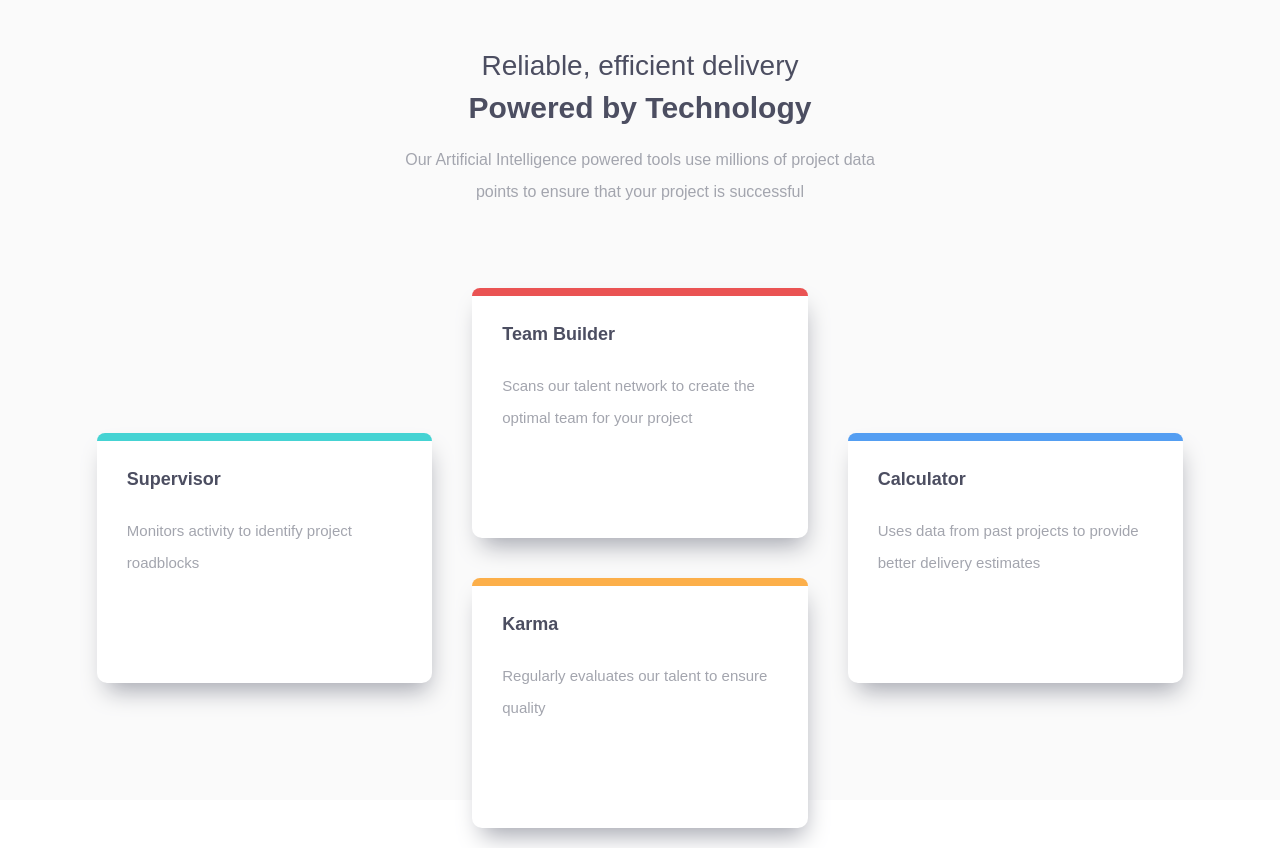
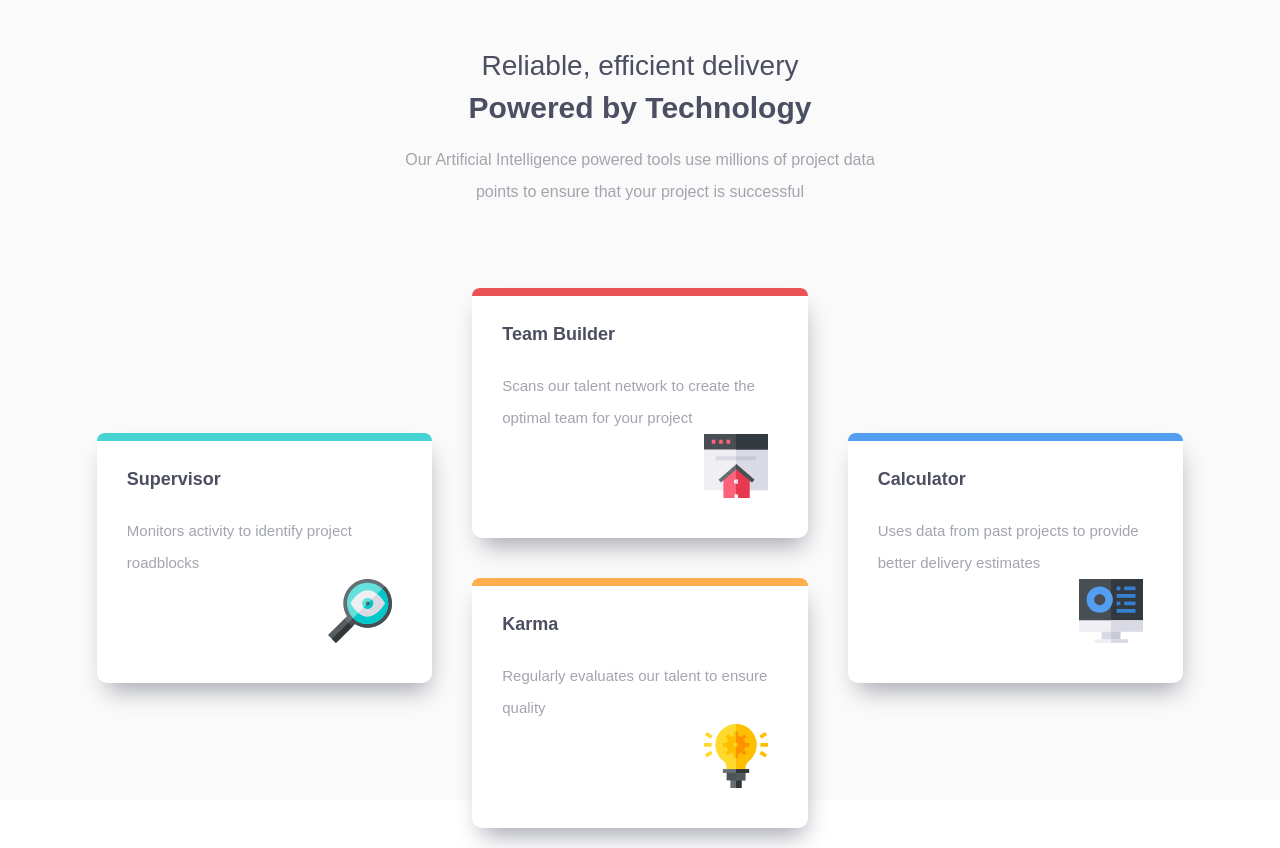
Before and after one commit to ezra0619/FM-newbie-four-card-feature-section, an Angular app: page / in a window 1280 px wide. Built offline with nearby package versions, Linux system fonts and the light colour scheme.

Commit message:
trying to fix assets not loading

```diff
--- a/src/app/app.component.html
+++ b/src/app/app.component.html
@@ -14,7 +14,7 @@
       <div class="box-description">
         <h3 class="h3">Supervisor</h3>
         <p class="p">Monitors activity to identify project roadblocks</p>
-        <svg src="/src/assets/icon-supervisor.svg" class="item-svg item-1-svgImg"></svg>
+        <svg class="item-svg item-1-svgImg"></svg>
       </div>
     </div>
 
@@ -23,7 +23,7 @@
       <div class="box-description">
         <h3 class="h3">Team Builder</h3>
         <p class="p">Scans our talent network to create the optimal team for your project</p>
-        <svg src="/src/assets/icon-team-builder.svg" class="item-svg item-2-svgImg"></svg>
+        <svg class="item-svg item-2-svgImg"></svg>
       </div>
     </div>
 
@@ -32,7 +32,7 @@
       <div class="box-description">
         <h3 class="h3">Karma</h3>
         <p class="p">Regularly evaluates our talent to ensure quality</p>
-        <svg src="/src/assets/icon-karma.svg" class="item-svg item-3-svgImg"></svg>
+        <svg class="item-svg item-3-svgImg"></svg>
       </div>
     </div>
 
@@ -41,7 +41,7 @@
       <div class="box-description">
         <h3 class="h3">Calculator</h3>
         <p class="p">Uses data from past projects to provide better delivery estimates</p>
-        <svg src="/src/assets/icon-calculator.svg" class="item-svg item-4-svgImg"></svg>
+        <svg class="item-svg item-4-svgImg"></svg>
       </div>
     </div>
   </div>
--- a/src/app/app.component.scss
+++ b/src/app/app.component.scss
@@ -117,18 +117,18 @@
                 bottom: 40px;
             }
 
-            // .item-1-svgImg {
-            //     background: url(/assets/icon-supervisor.svg);
-            // }
-            // .item-2-svgImg {
-            //     background: url(/assets/icon-team-builder.svg);
-            // }
-            // .item-3-svgImg {
-            //     background: url(/assets/icon-karma.svg);
-            // }
-            // .item-4-svgImg {
-            //     background: url(/assets/icon-calculator.svg);
-            // }
+            .item-1-svgImg {
+                background: url(/assets/icon-supervisor.svg);
+            }
+            .item-2-svgImg {
+                background: url(/assets/icon-team-builder.svg);
+            }
+            .item-3-svgImg {
+                background: url(/assets/icon-karma.svg);
+            }
+            .item-4-svgImg {
+                background: url(/assets/icon-calculator.svg);
+            }
         }
 
         .light-blue {
```
Also changed, not shown: 2 other files (tests, documents, lock files or other folders).
